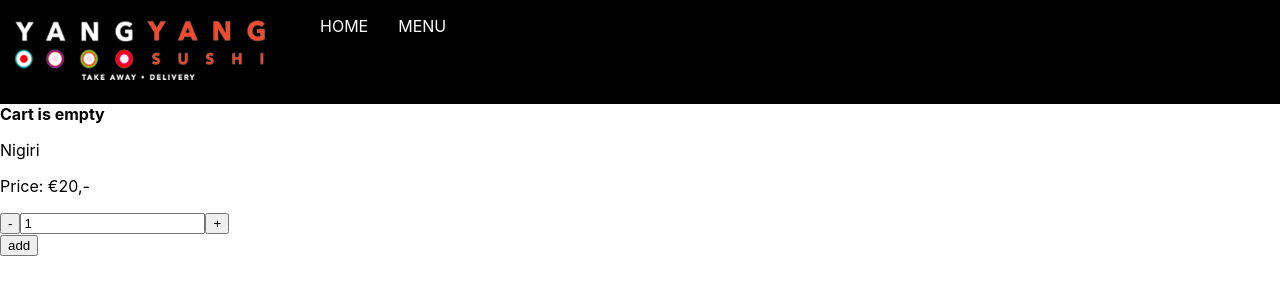
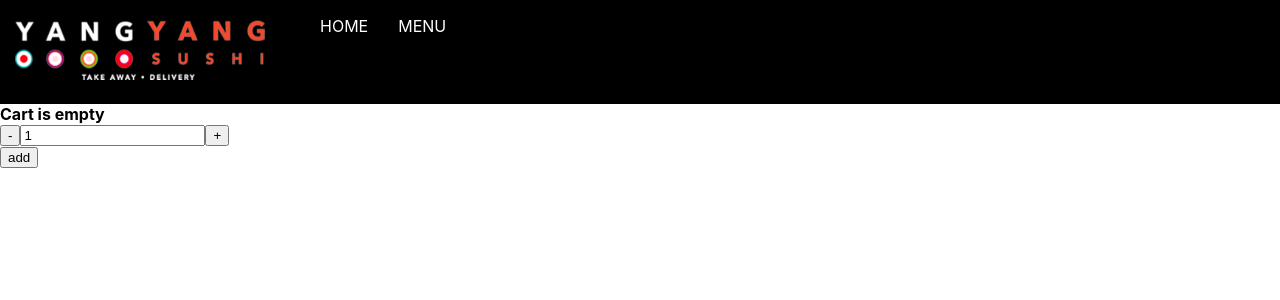
Before and after one commit to Kakeetje/eindopdr1, a React (Create React App) app: page /products in a window 1280 px wide. Shown: the top 300 px of the page. Built offline with nearby package versions, Linux system fonts and the light colour scheme.

Commit message:
Shoppingcart

```diff
--- a/src/Pages/Components/ComponentsCss/ShoppingCart.css
+++ b/src/Pages/Components/ComponentsCss/ShoppingCart.css
@@ -1,4 +1,4 @@
-.Checkout{
+.AddtoCart{
     position: fixed;
     top: 0;
     right: -100%;
@@ -16,3 +16,7 @@
 .ShoppingCart.speed-in {
     right: 0;
 }
+
+.ShoppingCart{
+    float: right;
+}
--- a/src/Pages/Components/Products.js
+++ /dev/null
@@ -1,14 +0,0 @@
-const ProductsApi = [
-    {
-        name: "Nigiri",
-        price: new Intl.NumberFormat('nl-NL', {
-            style: 'currency',
-            currency: 'EUR'
-        }),
-        count: 0,
-        counterVal: 1,
-        inCart: false
-    }
-];
-
-export default ProductsApi;
--- a/src/Pages/Components/ShoppingCart.js
+++ b/src/Pages/Components/ShoppingCart.js
@@ -1,5 +1,12 @@
 import React, { useState } from 'react';
-import ProductsApi from './Products';
+
+const ProductsApi =[
+    {
+        count: 0,
+        counterVal: 1,
+        inCart: false
+    }
+]
 
 export default function ShoppingCart() {
     const [cart, setCart] = useState(ProductsApi);
@@ -123,9 +130,7 @@ export default function ShoppingCart() {
     const cartProducts = () => (
         <div className="flexParent">
             {cart.map((item, i) => (
-                <div key={item.name}>
-                    <p>Nigiri</p>
-                    <p>Price: €20,-</p>
+                <div>
                     {!item.inCart ? (
                         <>
                             <button onClick={() => decreaseQuantity(i)}>-</button>
@@ -145,7 +150,8 @@ export default function ShoppingCart() {
     );
 
     return (
-        <div className="Checkout">
+
+        <div className="AddtoCart">
             {cartItems}
             {cartTotals()}
             {cartProducts()}
--- a/src/Pages/Menu.js
+++ b/src/Pages/Menu.js
@@ -7,7 +7,6 @@ import './PagesCSS/Menu.css';
 import MenuIcon from '../Assets/bars-solid.svg';
 import CrossIcon from '../Assets/times-solid.svg';
 import ShoppingCart from "./Components/ShoppingCart";
-
 
 export default function Menu() {
     const [gerechten, setGerechten] = useState(null);
--- a/src/Pages/Menu/GerechtenCards.js
+++ b/src/Pages/Menu/GerechtenCards.js
@@ -15,7 +15,7 @@ export default function GerechtenCards(props) {
 
     },[props.name]);
 
-    console.log(gerecht?.types);
+
     return (
         <div className="card">
             <h1>{gerecht?.name}</h1>
@@ -24,6 +24,9 @@ export default function GerechtenCards(props) {
                 alt={gerecht?.name}
                 src={gerecht?.sprites.front_default}
             />
+            <p>Nigiri</p>
+            <p>Zalm 1 stuk</p>
+            <p> €2,-</p>
             <ShoppingCart/>
         </div>
     );
```
